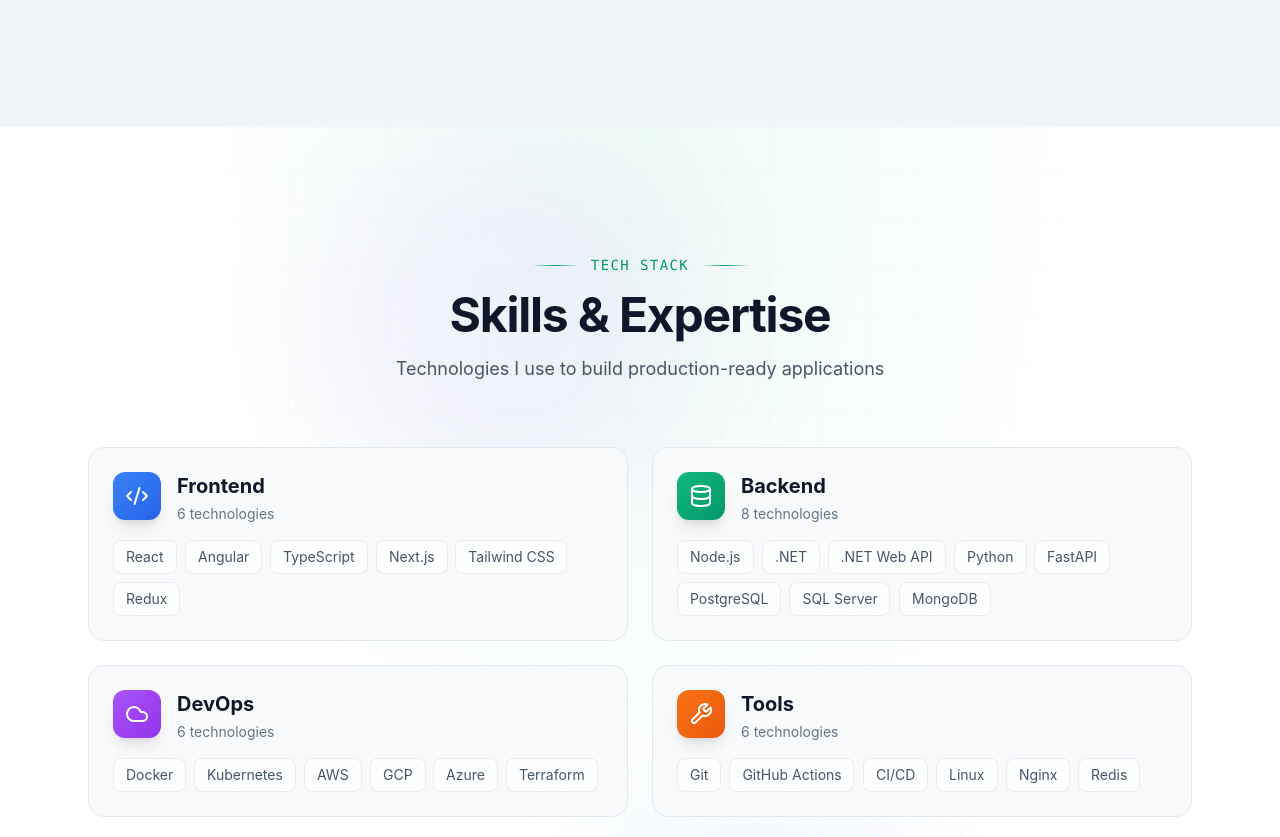
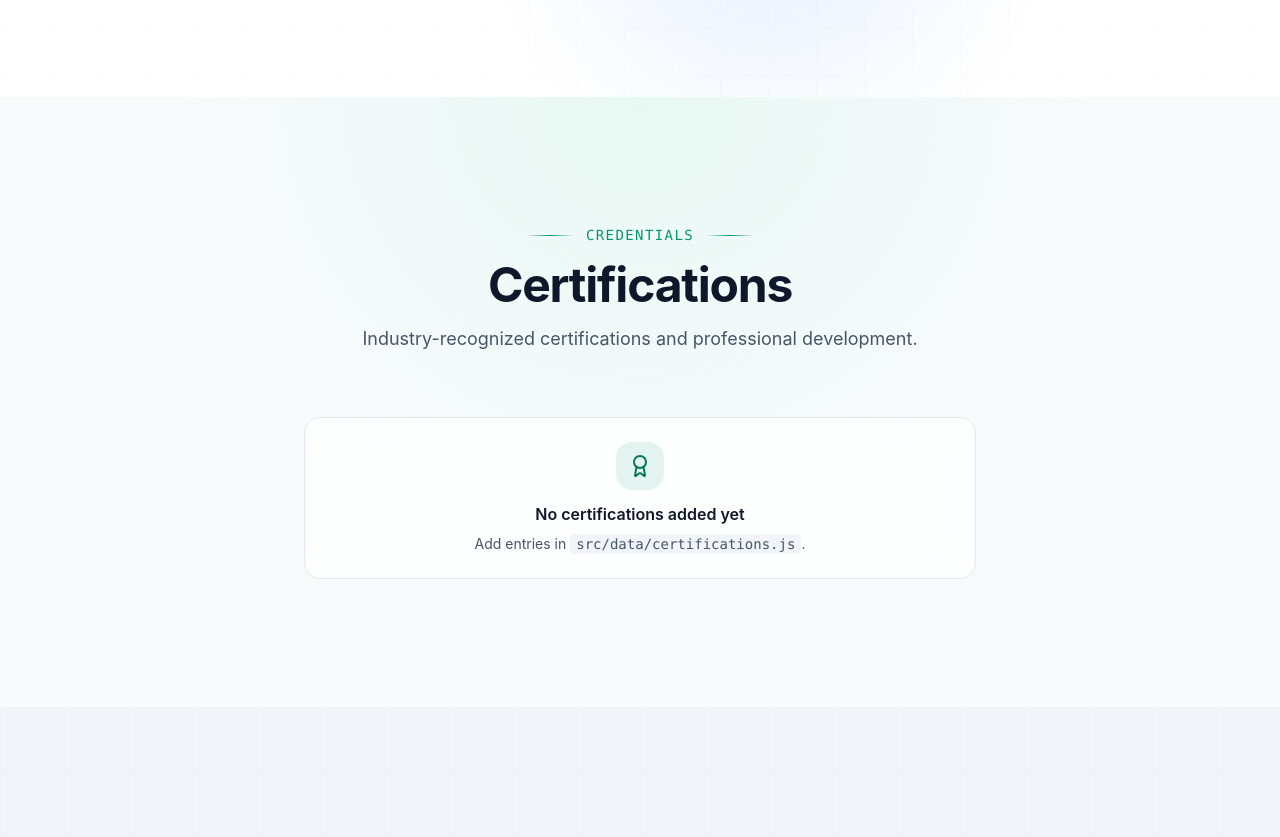
Before and after one commit to bhoyee/portfolio, a React (Vite) app: page / in a window 1280 px wide. Shown: the part 1924-2761 px from the top of the page. Built offline with nearby package versions, Linux system fonts and the light colour scheme.

Commit message:
feat: add certifications section + nav link

```diff
--- /dev/null
+++ b/src/components/portfolio/CertificationsSection.jsx
@@ -0,0 +1,102 @@
+import React from "react";
+import { motion } from "framer-motion";
+import { Award, ExternalLink } from "lucide-react";
+import { certifications } from "@/data/certifications";
+
+export default function CertificationsSection() {
+  return (
+    <section
+      id="certifications"
+      className="py-24 sm:py-32 bg-slate-50 dark:bg-slate-950 relative overflow-hidden"
+    >
+      <div className="absolute inset-0 bg-[radial-gradient(ellipse_at_top,_var(--tw-gradient-stops))] from-emerald-200/20 via-slate-50 to-slate-50 dark:from-emerald-900/15 dark:via-slate-950 dark:to-slate-950" />
+
+      <div className="max-w-6xl mx-auto px-6 relative z-10">
+        <motion.div
+          initial={{ opacity: 0, y: 20 }}
+          whileInView={{ opacity: 1, y: 0 }}
+          viewport={{ once: true }}
+          transition={{ duration: 0.6 }}
+          className="text-center mb-16"
+        >
+          <div className="flex items-center justify-center gap-3 mb-4">
+            <div className="h-px w-12 bg-gradient-to-r from-transparent via-emerald-600 dark:via-emerald-500 to-transparent" />
+            <p className="text-sm font-mono uppercase tracking-widest text-emerald-600 dark:text-emerald-400">
+              Credentials
+            </p>
+            <div className="h-px w-12 bg-gradient-to-r from-transparent via-emerald-600 dark:via-emerald-500 to-transparent" />
+          </div>
+          <h2 className="text-4xl sm:text-5xl font-bold text-slate-900 dark:text-white tracking-tight mb-4">
+            Certifications
+          </h2>
+          <p className="text-lg text-slate-600 dark:text-slate-400 max-w-2xl mx-auto">
+            Industry-recognized certifications and professional development.
+          </p>
+        </motion.div>
+
+        {certifications.length === 0 ? (
+          <div className="max-w-2xl mx-auto rounded-2xl border border-slate-200 dark:border-white/10 bg-white/70 dark:bg-white/5 backdrop-blur-xl p-6 text-center">
+            <div className="inline-flex items-center justify-center w-12 h-12 rounded-2xl bg-emerald-600/10 text-emerald-700 dark:text-emerald-300 mb-3">
+              <Award className="w-6 h-6" />
+            </div>
+            <div className="text-slate-900 dark:text-white font-semibold">No certifications added yet</div>
+            <p className="mt-2 text-sm text-slate-600 dark:text-slate-400">
+              Add entries in <code className="px-1.5 py-0.5 rounded bg-slate-100 dark:bg-slate-900">src/data/certifications.js</code>.
+            </p>
+          </div>
+        ) : (
+          <div className="grid grid-cols-1 md:grid-cols-2 lg:grid-cols-3 gap-6">
+            {certifications.map((cert, index) => (
+              <motion.div
+                key={`${cert.name}-${index}`}
+                initial={{ opacity: 0, y: 30 }}
+                whileInView={{ opacity: 1, y: 0 }}
+                viewport={{ once: true }}
+                transition={{ duration: 0.5, delay: index * 0.06 }}
+                whileHover={{ y: -6 }}
+                className="relative group"
+              >
+                <div className="absolute -inset-1 bg-gradient-to-br from-emerald-500 via-blue-500 to-purple-500 rounded-2xl opacity-0 group-hover:opacity-25 blur-lg transition duration-500" />
+                <div className="relative h-full bg-white dark:bg-slate-900 rounded-2xl p-6 border border-slate-200 dark:border-white/10 hover:border-emerald-500/50 transition-all duration-300 hover:shadow-2xl">
+                  <div className="flex items-start gap-4">
+                    <div className="inline-flex p-3 rounded-xl bg-gradient-to-br from-emerald-500 to-emerald-600 shadow-lg">
+                      <Award className="w-6 h-6 text-white" />
+                    </div>
+
+                    <div className="min-w-0 flex-1">
+                      <div className="text-lg font-bold text-slate-900 dark:text-white">
+                        {cert.name}
+                      </div>
+                      <div className="mt-1 text-sm text-slate-600 dark:text-slate-300">
+                        {cert.issuer}
+                        {cert.issued ? <span className="text-slate-400"> · {cert.issued}</span> : null}
+                      </div>
+                      {cert.credentialId ? (
+                        <div className="mt-3 text-xs text-slate-500 dark:text-slate-400">
+                          Credential ID: <span className="font-mono">{cert.credentialId}</span>
+                        </div>
+                      ) : null}
+
+                      {cert.verifyUrl ? (
+                        <div className="mt-4">
+                          <a
+                            href={cert.verifyUrl}
+                            target="_blank"
+                            rel="noreferrer"
+                            className="inline-flex items-center gap-2 text-sm font-medium text-emerald-700 dark:text-emerald-300 hover:text-emerald-800 dark:hover:text-emerald-200"
+                          >
+                            Verify <ExternalLink className="w-4 h-4" />
+                          </a>
+                        </div>
+                      ) : null}
+                    </div>
+                  </div>
+                </div>
+              </motion.div>
+            ))}
+          </div>
+        )}
+      </div>
+    </section>
+  );
+}
--- a/src/components/portfolio/Navigation.jsx
+++ b/src/components/portfolio/Navigation.jsx
@@ -6,8 +6,9 @@
 import { useTheme } from "./ThemeProvider";
 
 const navLinks = [
+  { label: "Skills", href: "#skills" },
+  { label: "Certifications", href: "#certifications" },
   { label: "Projects", href: "#projects" },
-  { label: "Skills", href: "#skills" },
   { label: "About", href: "#about" },
   { label: "Blog", href: "/Blog", external: true },
 ];
--- /dev/null
+++ b/src/data/certifications.js
@@ -0,0 +1,15 @@
+// Add your certifications here.
+// Tip: include a public verification URL when possible.
+//
+// Example:
+// export const certifications = [
+//   {
+//     name: "AWS Certified Solutions Architect – Associate",
+//     issuer: "Amazon Web Services",
+//     issued: "2025",
+//     credentialId: "ABC123",
+//     verifyUrl: "https://www.credly.com/badges/....",
+//   },
+// ];
+
+export const certifications = [];
--- a/src/pages/Portfolio.jsx
+++ b/src/pages/Portfolio.jsx
@@ -4,6 +4,7 @@
 import HeroSection from "@/components/portfolio/HeroSection";
 import ProjectsSection from "@/components/portfolio/ProjectsSection";
 import SkillsSection from "@/components/portfolio/SkillsSection";
+import CertificationsSection from "@/components/portfolio/CertificationsSection";
 import AboutSection from "@/components/portfolio/AboutSection";
 import ContactSection from "@/components/portfolio/ContactSection";
 import Footer from "@/components/portfolio/Footer";
@@ -27,8 +28,9 @@
     <div className="min-h-screen bg-white dark:bg-slate-950">
       <Navigation />
       <HeroSection />
+      <SkillsSection />
+      <CertificationsSection />
       <ProjectsSection />
-      <SkillsSection />
       <OpenSourceSection />
       <AboutSection />
       <ContactSection />
```
